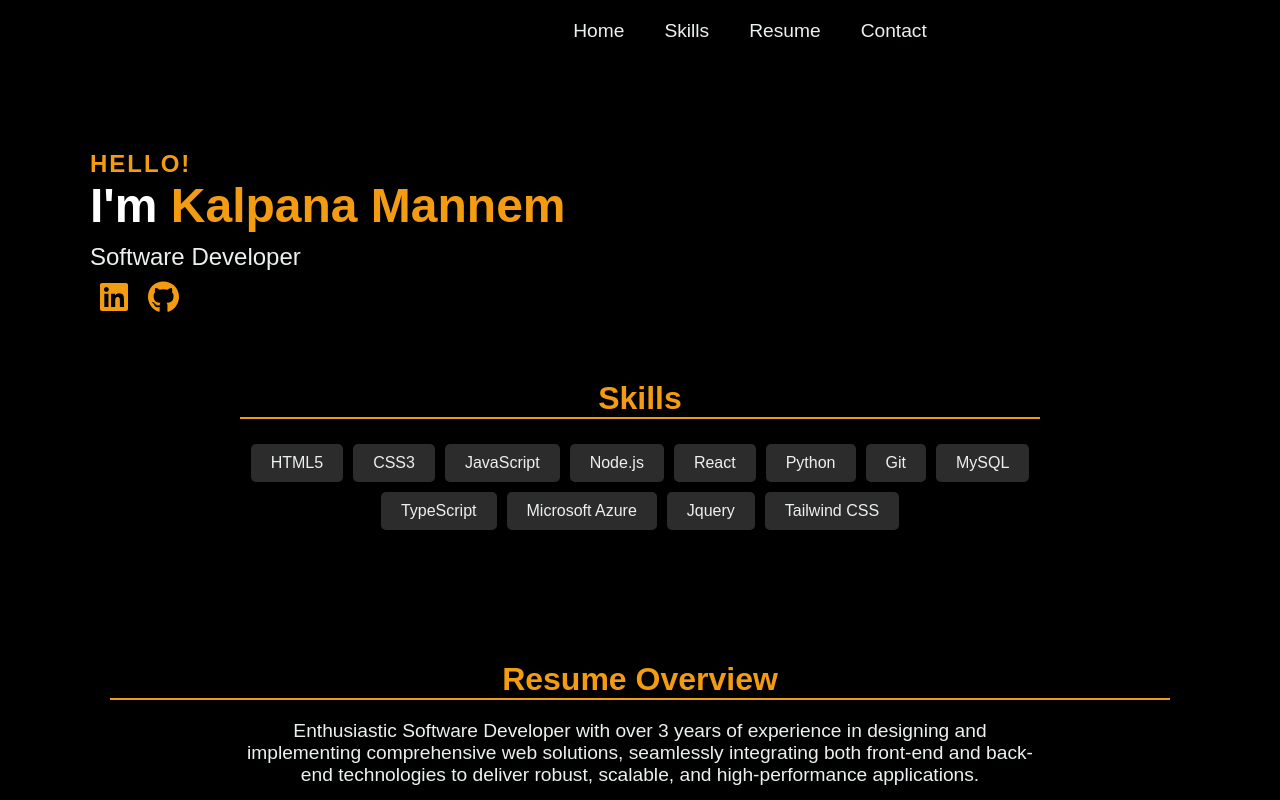
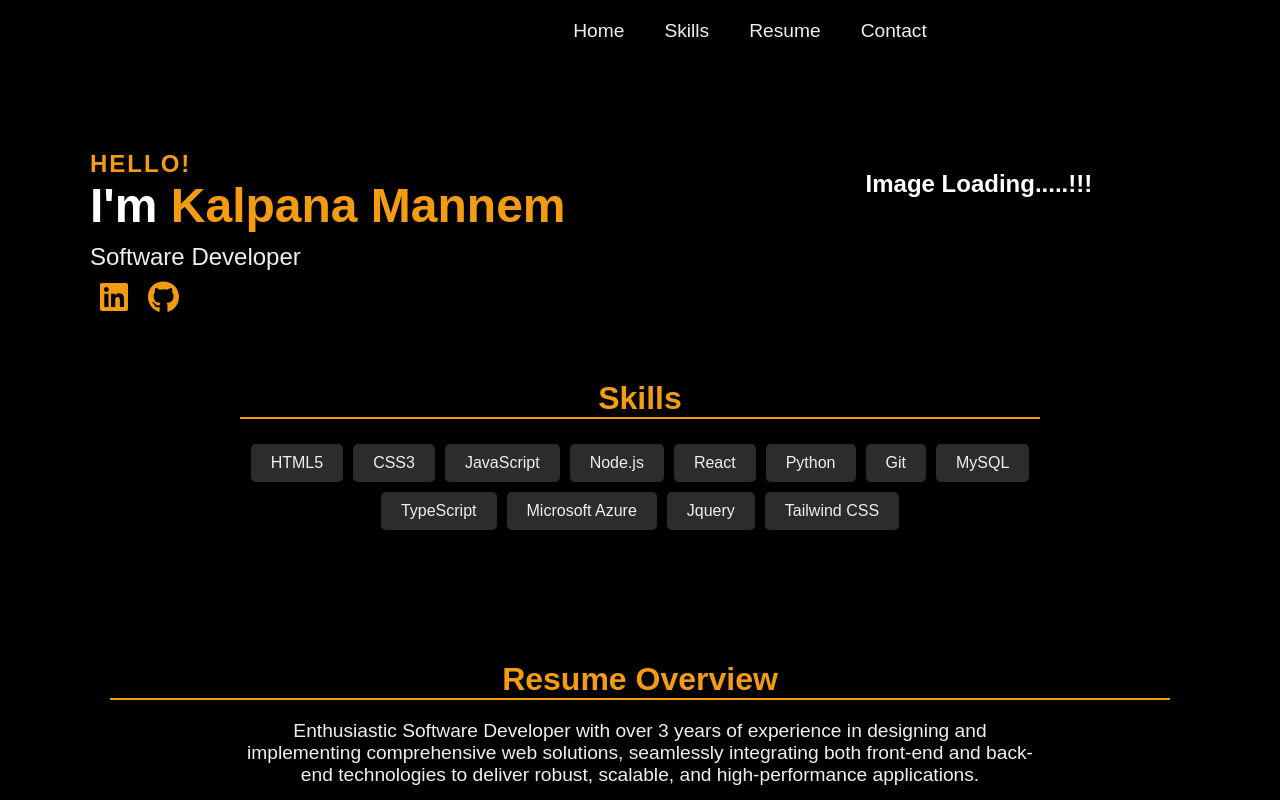
Before and after one commit to KalpanaMannem/Portfolio, a React (Create React App) app: page / in a window 1280 px wide. Shown: the top 800 px of the page. Built offline with nearby package versions, Linux system fonts and the light colour scheme.

Commit message:
Updated profile pic caption

```diff
--- a/src/App.css
+++ b/src/App.css
@@ -10,7 +10,11 @@ body {
   justify-content: center;
 }
 
-
+.profile-pic {
+  position: relative;
+  left: 200px;
+  padding: 50px;
+}
 
 .header {
   background-color: #000000;
--- a/src/Components/Hero.js
+++ b/src/Components/Hero.js
@@ -1,7 +1,7 @@
 import React from "react";
 import { FontAwesomeIcon } from "@fortawesome/react-fontawesome";
 import { faLinkedin, faGithub } from "@fortawesome/free-brands-svg-icons";
-// import profilepic from "./Profilepic.jpeg"
+import profilepic from "./Profilepic.jpeg"
 const Hero = () => (
   <section className="hero" id="home">
     <div className="intro">
@@ -27,9 +27,10 @@ const Hero = () => (
         </a>
       </div>
     </div>
-    {/* <div className="profile-pic">
-      <img src={profilepic} alt="Kalpana M" />
-    </div> */}
+    <div className="profile-pic">
+      {/* <img src={profilepic} alt="Kalpana M" /> */}
+      <h1>Image Loading.....!!!</h1>
+    </div>
   </section>
 );
 
```
